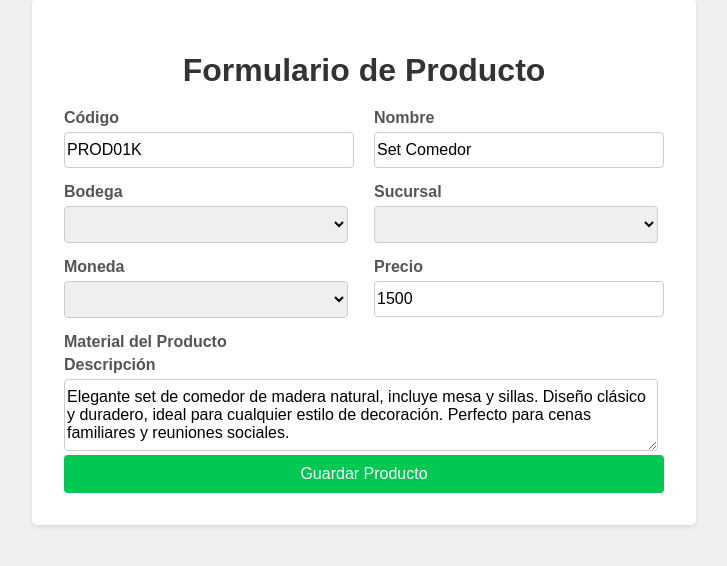
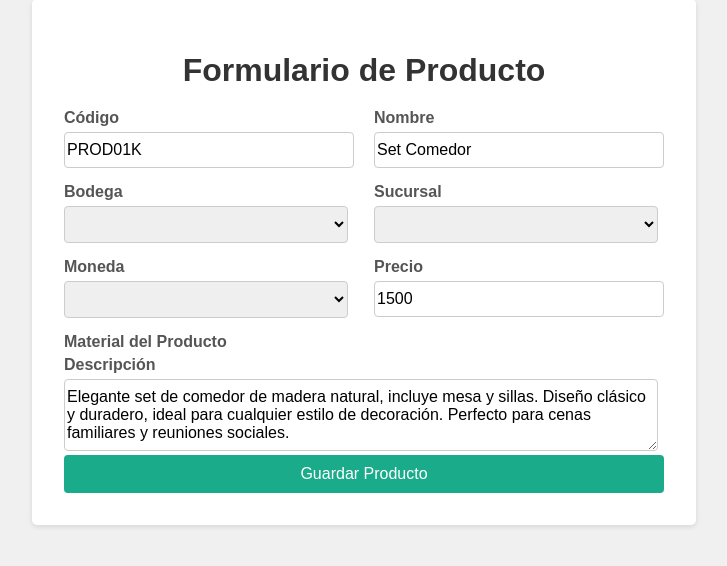
Before and after one commit to ilanangelesrodriguez/prueba-diagnostico-Facturacion.com, a PHP site: template resources/views/formularioProducto.php in a window 1280 px wide. Shown: the part 33-599 px from the top of the page, without its empty margins (276-1003 px from the left). Run offline with PHP 8.4, Linux system fonts and the light colour scheme; the template is opened without the code that fills it, so the values that code supplies are empty.

Commit message:
style: agregar color al boton de envio

```diff
--- a/resources/css/styles.css
+++ b/resources/css/styles.css
@@ -82,7 +82,7 @@
 button {
     width: 100%;
     padding: 10px;
-    background-color: #00c853;
+    background-color: #1aab8a;
     color: white;
     border: none;
     border-radius: 4px;
```
